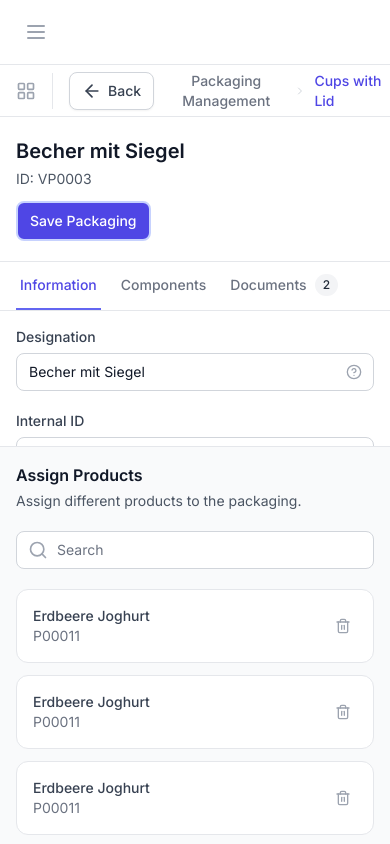
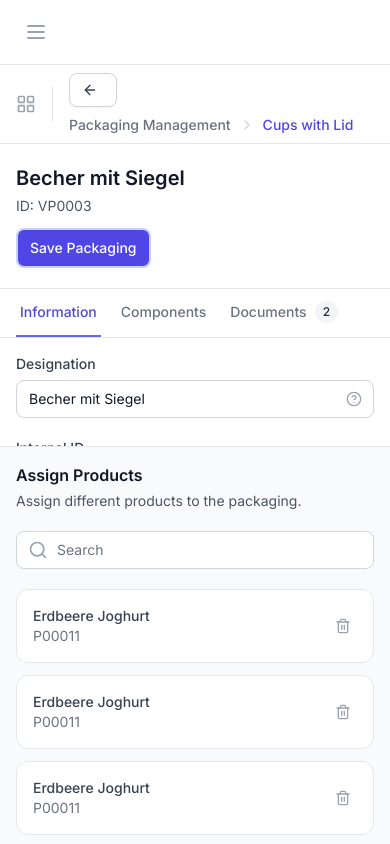
Before and after one commit to HenriTresor/ppwrify, a React (Vite) app in the folder client/: page /packaging/1/edit in a window 390 px wide. Built offline with nearby package versions, Linux system fonts and the light colour scheme; no server answers; sample sign-in values are in the browser's storage.

Commit message:
Make PackagingEdit responsive - navigation and breadcrumbs
cgen-f83169c5b80f413aa9c583e506f53465

```diff
--- a/client/pages/PackagingEdit.tsx
+++ b/client/pages/PackagingEdit.tsx
@@ -60,31 +60,31 @@ const PackagingEdit: React.FC = () => {
   return (
     <div className="flex flex-col h-full">
       {/* Top Navigation */}
-      <div className="flex items-center h-13 px-2 border-b border-gray-200 bg-white">
+      <div className="flex items-center min-h-13 px-2 md:px-4 border-b border-gray-200 bg-white">
         <div className="flex items-center space-x-2 border-r border-gray-200 pr-2 mr-4">
           <button className="p-2 hover:bg-gray-100 rounded-lg">
             <LayoutGrid className="w-5 h-5 text-gray-400" />
           </button>
         </div>
-        <div className="flex items-center space-x-3">
+        <div className="flex flex-col sm:flex-row sm:items-center space-y-2 sm:space-y-0 sm:space-x-3 flex-1 py-2 sm:py-0">
           <button
             onClick={handleBack}
-            className="inline-flex items-center px-3 py-2 border border-gray-300 shadow-sm text-sm font-medium rounded-lg text-gray-700 bg-white hover:bg-gray-50"
+            className="inline-flex items-center px-3 py-2 border border-gray-300 shadow-sm text-sm font-medium rounded-lg text-gray-700 bg-white hover:bg-gray-50 self-start"
           >
-            <ArrowLeft className="w-5 h-5 mr-1.5" />
-            {t('back')}
+            <ArrowLeft className="w-4 h-4 sm:w-5 sm:h-5 mr-1.5" />
+            <span className="hidden sm:inline">{t('back')}</span>
           </button>
 
           {/* Breadcrumbs */}
-          <nav className="flex items-center space-x-2" aria-label="Breadcrumb">
+          <nav className="flex items-center space-x-2 min-w-0" aria-label="Breadcrumb">
             <button
               onClick={() => navigate('/packaging')}
-              className="text-sm font-medium text-gray-500 hover:text-gray-700"
+              className="text-sm font-medium text-gray-500 hover:text-gray-700 truncate"
             >
               {t('packagingManagement')}
             </button>
-            <ChevronRight className="w-4 h-4 text-gray-300" />
-            <span className="text-sm font-medium text-indigo-600">
+            <ChevronRight className="w-4 h-4 text-gray-300 flex-shrink-0" />
+            <span className="text-sm font-medium text-indigo-600 truncate">
               {t('cupsWithLid')}
             </span>
           </nav>
```
